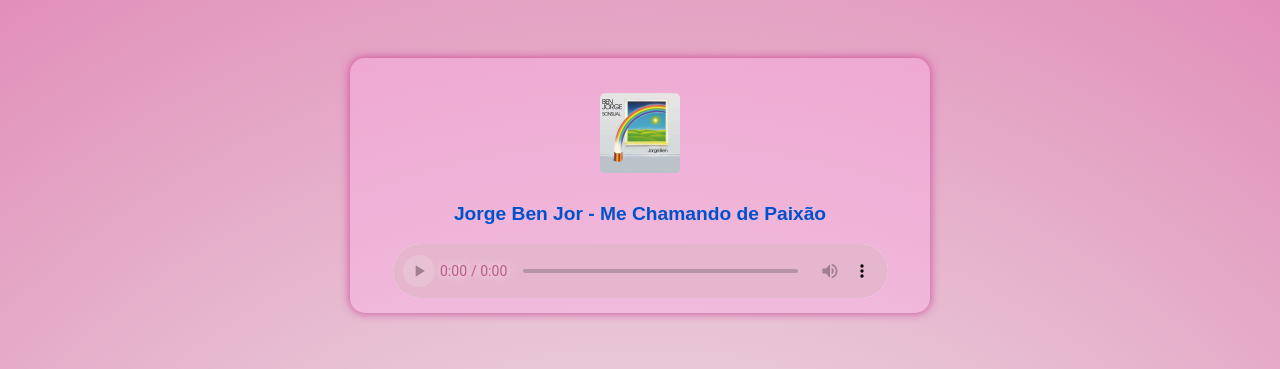
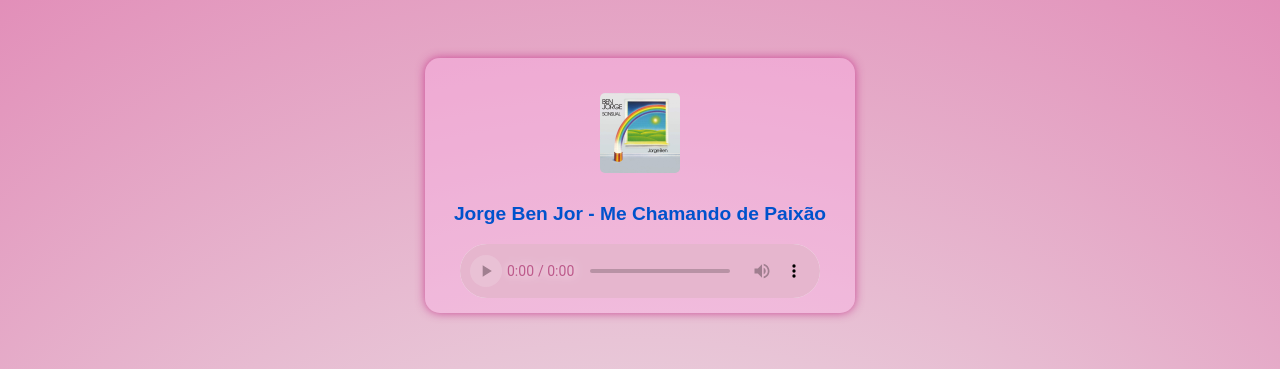
Before and after one commit to mrscaredycat/lilia, a plain HTML site: page index.html in a window 1280 px wide. Shown: the top 369 px of the page. Drawn offline with Linux system fonts and the light colour scheme.

Commit message:
Tentando ajustar posicao da musica

```diff
--- a/index.html
+++ b/index.html
@@ -96,7 +96,7 @@
             box-shadow: 0px 0px 10px rgba(196, 52, 138, 0.842);
             width: 100%;
             /* Faz o bloco ocupar toda a largura */
-            max-width: 550px;
+            max-width: 400px;
             /* Limita a largura máxima do bloco */
             margin: 20px auto;
             /* Centraliza o bloco na página */
```
